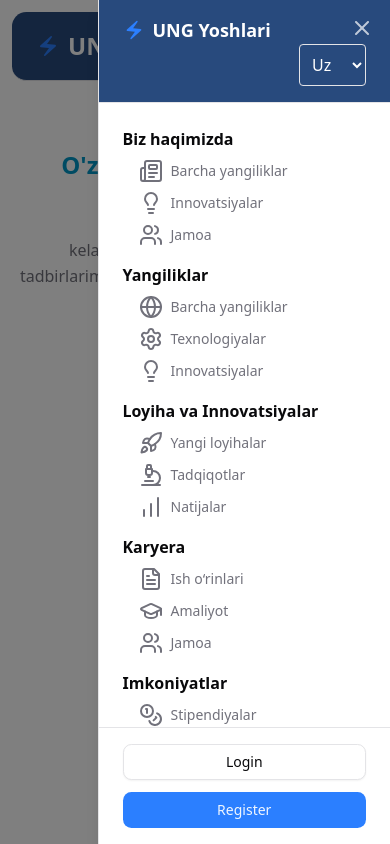
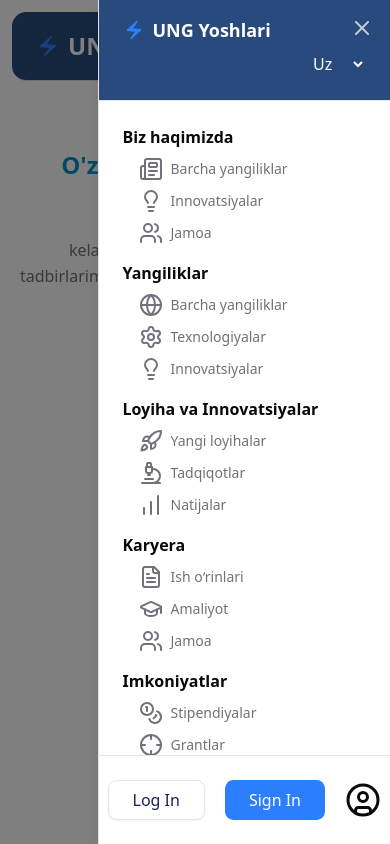
Before and after one commit to WebDeveloperM/youth_ung, a React (Vite) app in the folder frontend/: page / in a window 390 px wide. Both pictures are taken after a click on the button 336 px from the left and 46 px from the top of the page. Shown: the top 844 px of the page. Built offline with nearby package versions, Linux system fonts and the light colour scheme.

Commit message:
avatar adding to sidebar in mobile screen

```diff
--- a/frontend/src/components/langSelector/index.jsx
+++ b/frontend/src/components/langSelector/index.jsx
@@ -12,7 +12,7 @@ export function LanguageSelector() {
 	return (
 		<div>
 			<select
-				className='selectlang border rounded p-2'
+				className='selectlang p-2'
 				name='selectLang'
 				defaultValue={localStorage.getItem('lang') || 'uz'}
 				onChange={handleChange}
--- a/frontend/src/components/navbar/index.jsx
+++ b/frontend/src/components/navbar/index.jsx
@@ -267,12 +267,7 @@ export default function Navbar() {
 
 								{/* FOOTER (fixed bottom) */}
 								<div className='px-6 py-4 border-t flex flex-col gap-3'>
-									<Button variant='outline' asChild>
-										<Link to='/login'>Login</Link>
-									</Button>
-									<Button asChild>
-										<Link to='/register'>Register</Link>
-									</Button>
+									<Useravatar />
 								</div>
 							</motion.div>
 						</AnimatePresence>
--- a/frontend/src/components/userAvatar/index.jsx
+++ b/frontend/src/components/userAvatar/index.jsx
@@ -13,7 +13,7 @@ import { Button } from '../ui/button'
 export function Useravatar() {
 	const navigate = useNavigate()
 	return (
-		<div className='flex items-center gap-2 justify-center'>
+		<div className='flex items-center gap-1 justify-center'>
 			{' '}
 			<Button
 				variant='outline'
@@ -21,7 +21,15 @@ export function Useravatar() {
 				className='m-2 text-md font-[500] text-blue-950 dark:text-white'
 				onClick={() => navigate('/login')}
 			>
-				Kirish
+				Log In
+			</Button>
+			<Button
+				variant='default'
+				size='lg'
+				className='m-2 text-md font-[500] text-white dark:text-white'
+				onClick={() => navigate('/login')}
+			>
+				Sign In
 			</Button>
 			<DropdownMenu>
 				<DropdownMenuTrigger>
```
